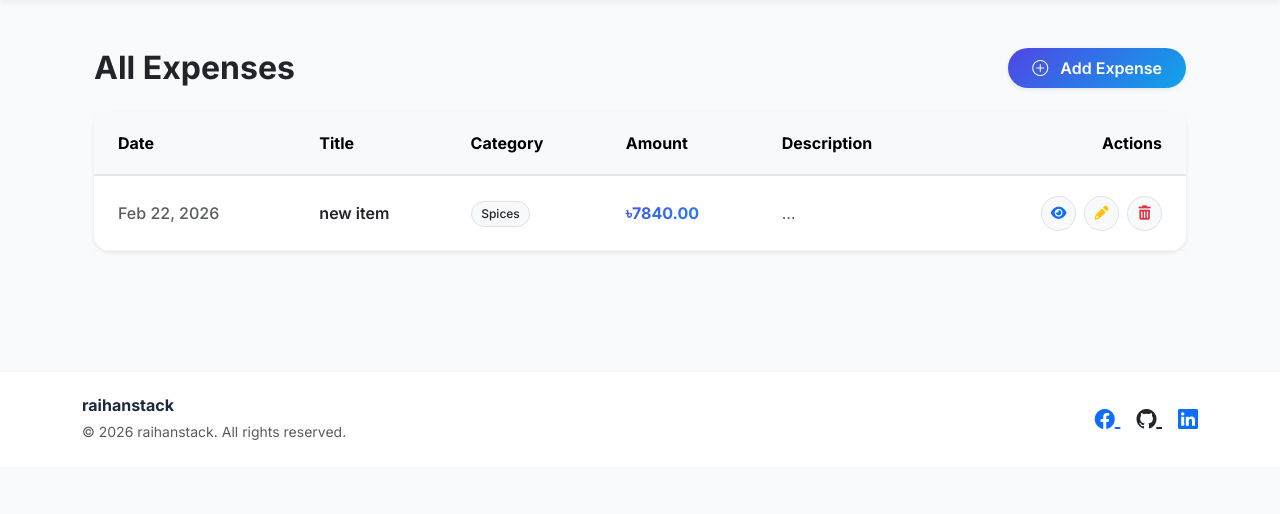
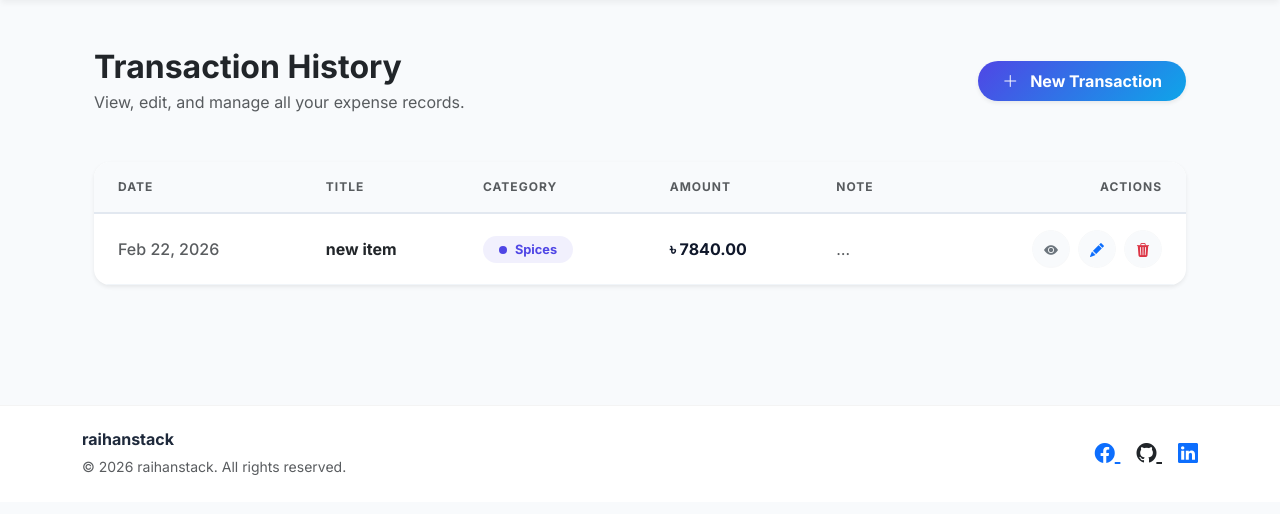
Before and after one commit to raihanstack/Django_Expense_Manage, a Django app: page /expenses/ in a window 1280 px wide. Shown: the part 63-577 px from the top of the page. Run offline with Django 5.2, Linux system fonts and the light colour scheme; a user stored in the database is signed in; data comes from the database, SQL or seed files in the repository; some libraries are stand-ins or nearby versions.

Commit message:
update expense

```diff
--- a/templates/expense_list.html
+++ b/templates/expense_list.html
@@ -4,11 +4,14 @@
 
 {% block content %}
 <div class="container my-4">
-    <div class="row mb-4 align-items-center">
-        <div class="col d-flex justify-content-between align-items-center">
-            <h2 class="fw-bold mb-0 text-dark">All Expenses</h2>
-            <a href="{% url 'expense_create' %}" class="btn btn-primary px-4 py-2 fw-semibold rounded-pill hover-lift shadow-sm">
-                <i class="bi bi-plus-circle me-2"></i> Add Expense
+    <div class="row mb-5 align-items-center">
+        <div class="col-12 col-md-6 mb-3 mb-md-0">
+            <h2 class="fw-bold mb-1 text-dark">Transaction History</h2>
+            <p class="text-muted mb-0">View, edit, and manage all your expense records.</p>
+        </div>
+        <div class="col-12 col-md-6 text-md-end">
+            <a href="{% url 'expense_create' %}" class="btn btn-primary px-4 py-2 fw-bold rounded-pill hover-lift shadow-sm">
+                <i class="bi bi-plus-lg me-2"></i> New Transaction
             </a>
         </div>
     </div>
@@ -26,26 +29,31 @@
         {% endfor %}
     {% endif %}
 
-    <div class="card shadow-sm rounded-4 border-0 mb-5">
+    <div class="card shadow-sm rounded-4 border-0 mb-5 overflow-hidden">
         <div class="card-body p-0 table-responsive">
-            <table class="table table-hover align-middle mb-0">
-                <thead class="bg-light">
+            <table class="table table-hover table-borderless align-middle mb-0">
+                <thead style="background-color: #f8fafc; border-bottom: 2px solid #e2e8f0;">
                     <tr>
-                        <th class="ps-4">Date</th>
-                        <th>Title</th>
-                        <th>Category</th>
-                        <th>Amount</th>
-                        <th>Description</th>
-                        <th class="text-end pe-4">Actions</th>
+                        <th class="ps-4 py-3 text-uppercase text-muted fw-bold" style="font-size: 0.75rem; letter-spacing: 1px;">Date</th>
+                        <th class="py-3 text-uppercase text-muted fw-bold" style="font-size: 0.75rem; letter-spacing: 1px;">Title</th>
+                        <th class="py-3 text-uppercase text-muted fw-bold" style="font-size: 0.75rem; letter-spacing: 1px;">Category</th>
+                        <th class="py-3 text-uppercase text-muted fw-bold" style="font-size: 0.75rem; letter-spacing: 1px;">Amount</th>
+                        <th class="py-3 text-uppercase text-muted fw-bold" style="font-size: 0.75rem; letter-spacing: 1px;">Note</th>
+                        <th class="text-end pe-4 py-3 text-uppercase text-muted fw-bold" style="font-size: 0.75rem; letter-spacing: 1px;">Actions</th>
                     </tr>
                 </thead>
                 <tbody>
                     {% for expense in result %}
-                    <tr class="transition-all">
-                        <td class="ps-4 text-muted fw-medium">{{ expense.date|date:"M d, Y" }}</td>
-                        <td class="fw-semibold text-dark">{{ expense.title|default:"-" }}</td>
-                        <td><span class="badge bg-light border text-dark">{{ expense.category.name }}</span></td>
-                        <td class="fw-bold text-gradient">৳{{ expense.amount|floatformat:2 }}</td>
+                    <tr class="transition-all" style="border-bottom: 1px solid #f1f5f9;">
+                        <td class="ps-4 py-3 text-muted fw-medium">{{ expense.date|date:"M d, Y" }}</td>
+                        <td class="py-3 fw-bold text-dark">{{ expense.title|default:"-" }}</td>
+                        <td class="py-3">
+                            <div class="d-inline-flex align-items-center px-3 py-1 rounded-pill" style="background-color: rgba(79, 70, 229, 0.08);">
+                                <div class="rounded-circle me-2" style="width: 8px; height: 8px; background-color: #4f46e5;"></div>
+                                <span class="fw-bold" style="color: #4f46e5; font-size: 0.8rem;">{{ expense.category.name }}</span>
+                            </div>
+                        </td>
+                        <td class="py-3 fw-bold fs-6" style="color: #0f172a;">৳ {{ expense.amount|floatformat:2 }}</td>
                     <td class="text-muted">
                         {% if expense.description %}
                             {{ expense.description|truncatechars:40 }}
@@ -53,19 +61,19 @@
                             -
                         {% endif %}
                     </td>
-                    <td class="text-end pe-4">
+                    <td class="py-3 text-end pe-4">
                         <div class="d-flex justify-content-end gap-2">
                             <!-- View Button -->
-                            <a href="#" class="btn btn-sm btn-light border hover-lift rounded-circle d-flex align-items-center justify-content-center" style="width: 35px; height: 35px;" data-bs-toggle="modal" data-bs-target="#expenseModal{{ expense.id }}" title="View Details">
-                                <i class="fa-solid fa-eye text-primary"></i>
+                            <a href="#" class="btn btn-sm btn-light rounded-circle d-flex align-items-center justify-content-center" style="width: 38px; height: 38px; background-color: #f8fafc;" data-bs-toggle="modal" data-bs-target="#expenseModal{{ expense.id }}" title="View Details">
+                                <i class="bi bi-eye-fill text-secondary"></i>
                             </a>
                             <!-- Edit -->
-                            <a href="{% url 'expense_update' expense.id %}" class="btn btn-sm btn-light border hover-lift rounded-circle d-flex align-items-center justify-content-center" style="width: 35px; height: 35px;" data-bs-toggle="tooltip" title="Edit">
-                                <i class="fa-solid fa-pencil text-warning"></i>
+                            <a href="{% url 'expense_update' expense.id %}" class="btn btn-sm btn-light rounded-circle d-flex align-items-center justify-content-center" style="width: 38px; height: 38px; background-color: #f8fafc;" data-bs-toggle="tooltip" title="Edit">
+                                <i class="bi bi-pencil-fill text-primary"></i>
                             </a>
                             <!-- Delete -->
-                            <a href="{% url 'expense_delete' expense.id %}" class="btn btn-sm btn-light border hover-lift rounded-circle d-flex align-items-center justify-content-center" style="width: 35px; height: 35px;" data-bs-toggle="tooltip" title="Delete">
-                                <i class="fa-solid fa-trash-can text-danger"></i>
+                            <a href="{% url 'expense_delete' expense.id %}" class="btn btn-sm btn-light rounded-circle d-flex align-items-center justify-content-center" style="width: 38px; height: 38px; background-color: #f8fafc;" data-bs-toggle="tooltip" title="Delete">
+                                <i class="bi bi-trash3-fill text-danger"></i>
                             </a>
                         </div>
                     </td>
```
